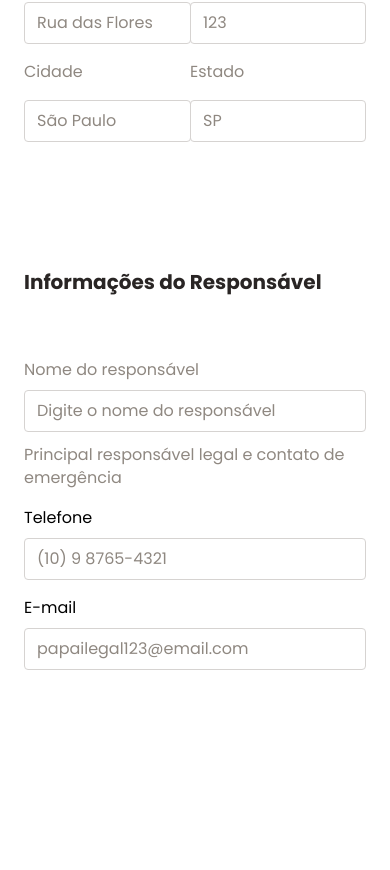
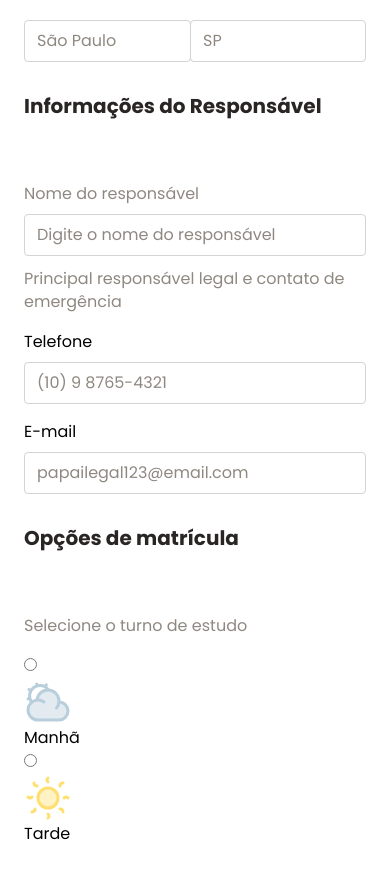
Before and after one commit to P3dr0PRR/formulario_de_matricula, a React (Vite) app: page / in a window 390 px wide. Shown: the part 1817-2687 px from the top of the page. Before the commit the page ends 2511 px from the top, so only its background shows below. Built offline with nearby package versions, Linux system fonts and the light colour scheme; a web font is replaced by a local one.

Commit message:
feat: estruturando inputs do tipo radio

```diff
--- a/src/components/primarySurface/form.tsx
+++ b/src/components/primarySurface/form.tsx
@@ -2,14 +2,16 @@ import { Header } from "./header";
 import { KidInfos } from "./formArea/kidInfos";
 import { ResidencialAdress } from "./formArea/residencialAdress";
 import { ResponsableInfos } from "./formArea/responsableInfos";
+import { RegistrationOptions } from "./formArea/registrationOptions";
 export function Form() {
   return (
-    <section className="w-full flex flex-col gap-4 p-6 md:p-[4rem] scroll-auto">
+    <section className="w-full flex flex-col gap-[32px] p-6 md:p-[4rem] scroll-auto">
       <Header />
-      <form className="flex flex-col gap-32">
+      <form className="flex flex-col gap-[32px]">
         <KidInfos />
         <ResidencialAdress />
         <ResponsableInfos />
+        <RegistrationOptions />
       </form>
     </section>
   );
--- a/src/components/primarySurface/formArea/kidInfos.tsx
+++ b/src/components/primarySurface/formArea/kidInfos.tsx
@@ -1,4 +1,4 @@
-// import CloudUpload from "../../../assets/icons/cloud-upload.svg?react";
+
 export function KidInfos() {
   return (
     <section className="w-full flex flex-col gap-[4rem]">
--- /dev/null
+++ b/src/components/primarySurface/formArea/registrationOptions.tsx
@@ -0,0 +1,32 @@
+import manha from "../../../assets/icons/sun-cloud-02.svg";
+import tarde from "../../../assets/icons/sun-02.svg";
+
+export function RegistrationOptions() {
+  return (
+    <section className="w-full flex flex-col gap-[4rem]">
+      <div className="flex flex-col ">
+        <h3 className="text-color-primary">Opções de matrícula</h3>
+      </div>
+      <fieldset className="flex flex-col gap-[16px] ">
+        <label className="text-text-tertiary">
+          Selecione o turno de estudo
+        </label>
+        <div className="radio-wrapper">
+          <div className="radio-inner">
+            <div className="radio-image"></div>
+            <input type="radio" id="manha" name="study-shift" value="manha" />
+            <img src={manha} alt="Manhã" />
+            <label htmlFor="manha">Manhã</label>
+          </div>
+
+          <div className="radio-inner">
+            <div className="radio-image"></div>
+            <input type="radio" id="tarde" name="study-shift" value="tarde" />
+            <img src={tarde} alt="Tarde" />
+            <label htmlFor="tarde">Tarde</label>
+          </div>
+        </div>
+      </fieldset>
+    </section>
+  );
+}
```
